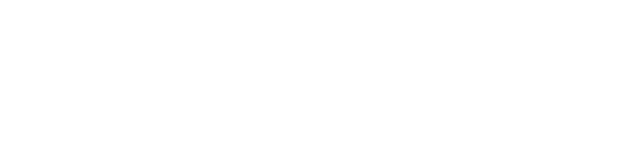
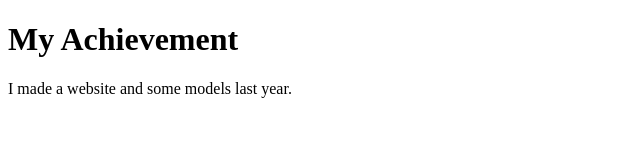
Before and after one commit to wangl-xuan/Portfolio, a plain HTML site: page index.html in a window 1280 px wide. Shown: the whole page, without its empty margins (0-640 px from the left). Drawn offline with Linux system fonts and the light colour scheme.

Commit message:
added title

```diff
--- a/index.html
+++ b/index.html
@@ -6,6 +6,7 @@
     <title>Document</title>
 </head>
 <body>
-
+    <h1>My Achievement</h1>
+    <p>I made a website and some models last year.</p>
 </body>
 </html>
```
